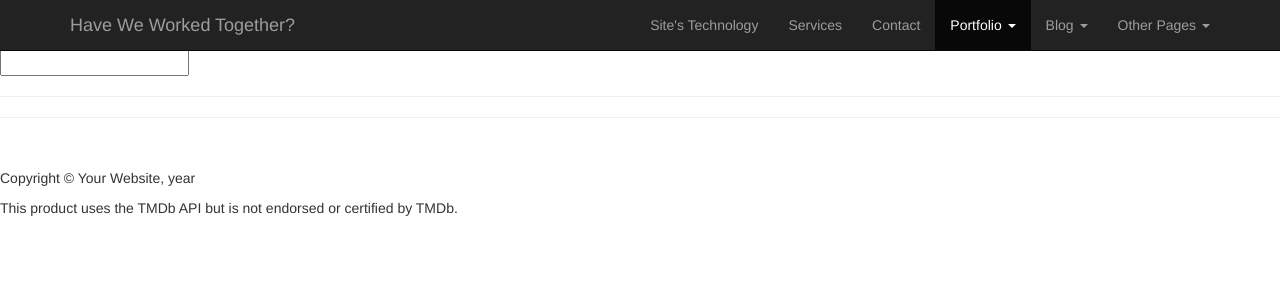
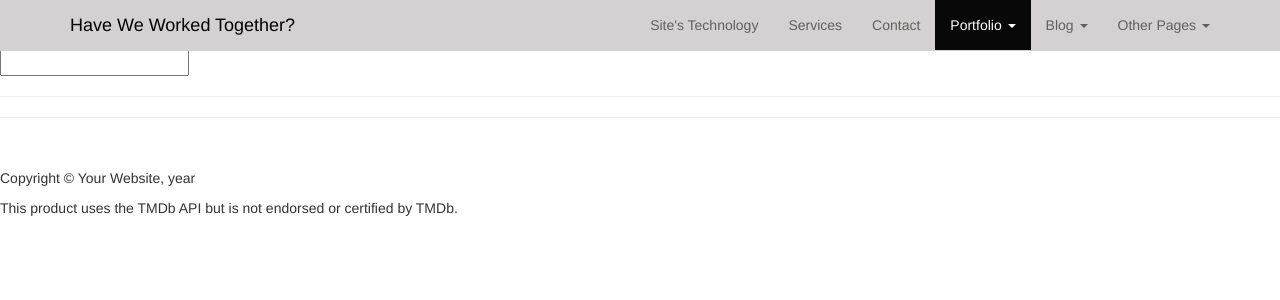
Before and after one commit to Alisa-Modeste/coactors, a Flask app: template templates/base.html in a window 1280 px wide. Shown: the top 300 px of the page. Run offline with Flask 2, Linux system fonts and the light colour scheme; the template is opened without the code that fills it, so the values that code supplies are empty.

Commit message:
CSS and changed navbar

```diff
--- a/ng-app/src/assets/css/additional.css
+++ b/ng-app/src/assets/css/additional.css
@@ -14,3 +14,22 @@ a {
 #titles {
     margin-left: 50%;
 }
+
+.navbar-inverse {
+    background-color: #d3d1d1;
+    border-color: #d3d1d1;
+    color: #000;
+}
+
+.navbar-inverse .navbar-brand {
+    color: #000;
+}
+
+.navbar-inverse .navbar-nav>li>a {
+    color: #645f5f;
+}
+
+.navbar-inverse .navbar-nav>.active>a, .navbar-inverse .navbar-nav>.active>a:focus, .navbar-inverse .navbar-nav>.active>a:hover {
+    color: #fff;
+    background-color: #080808;
+}
```
Also changed, not shown: ng-app/src/app/app.component.html (+8 -12 lines), ng-app/src/app/app.component.ts (+6 -8 lines).
